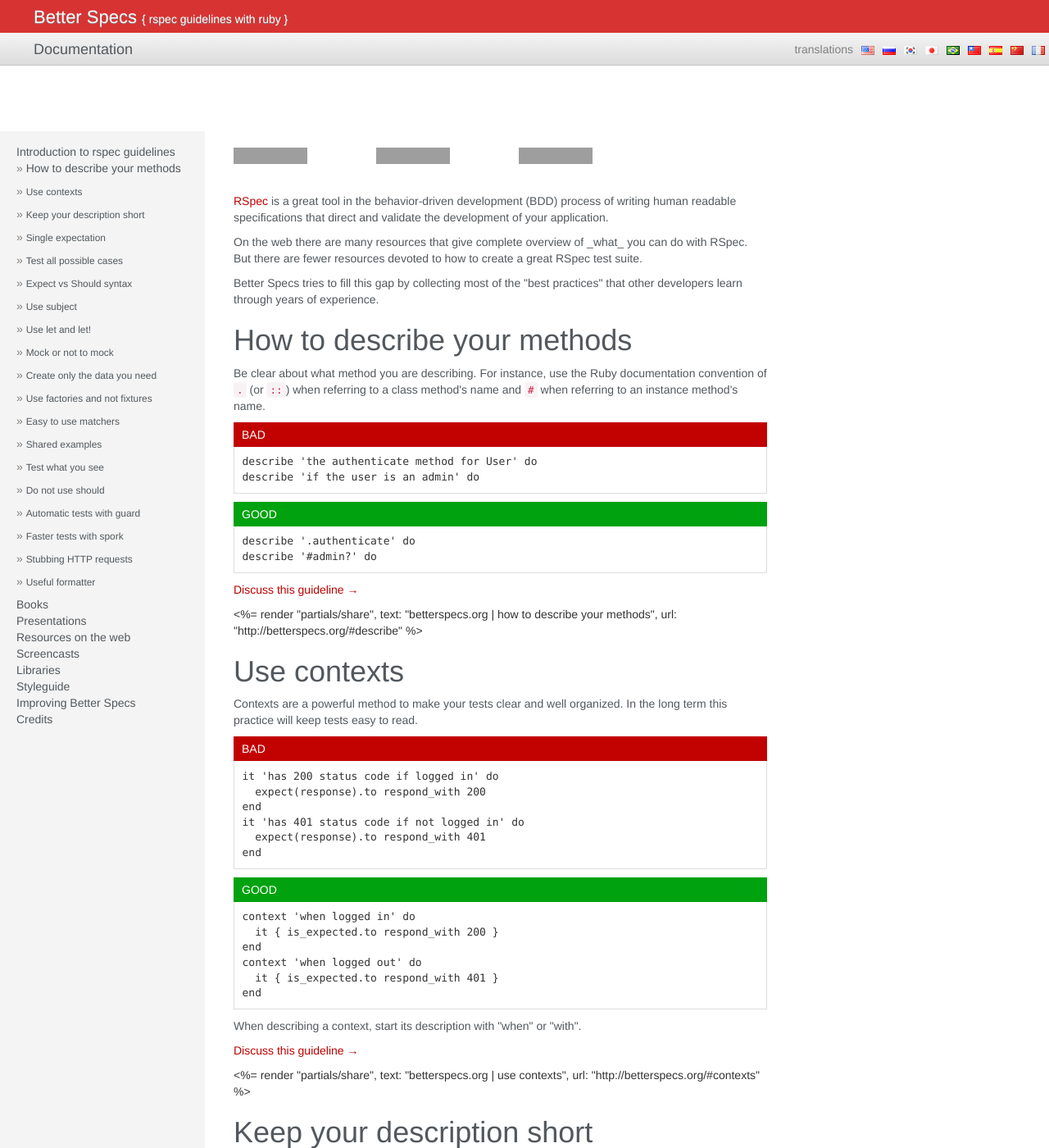
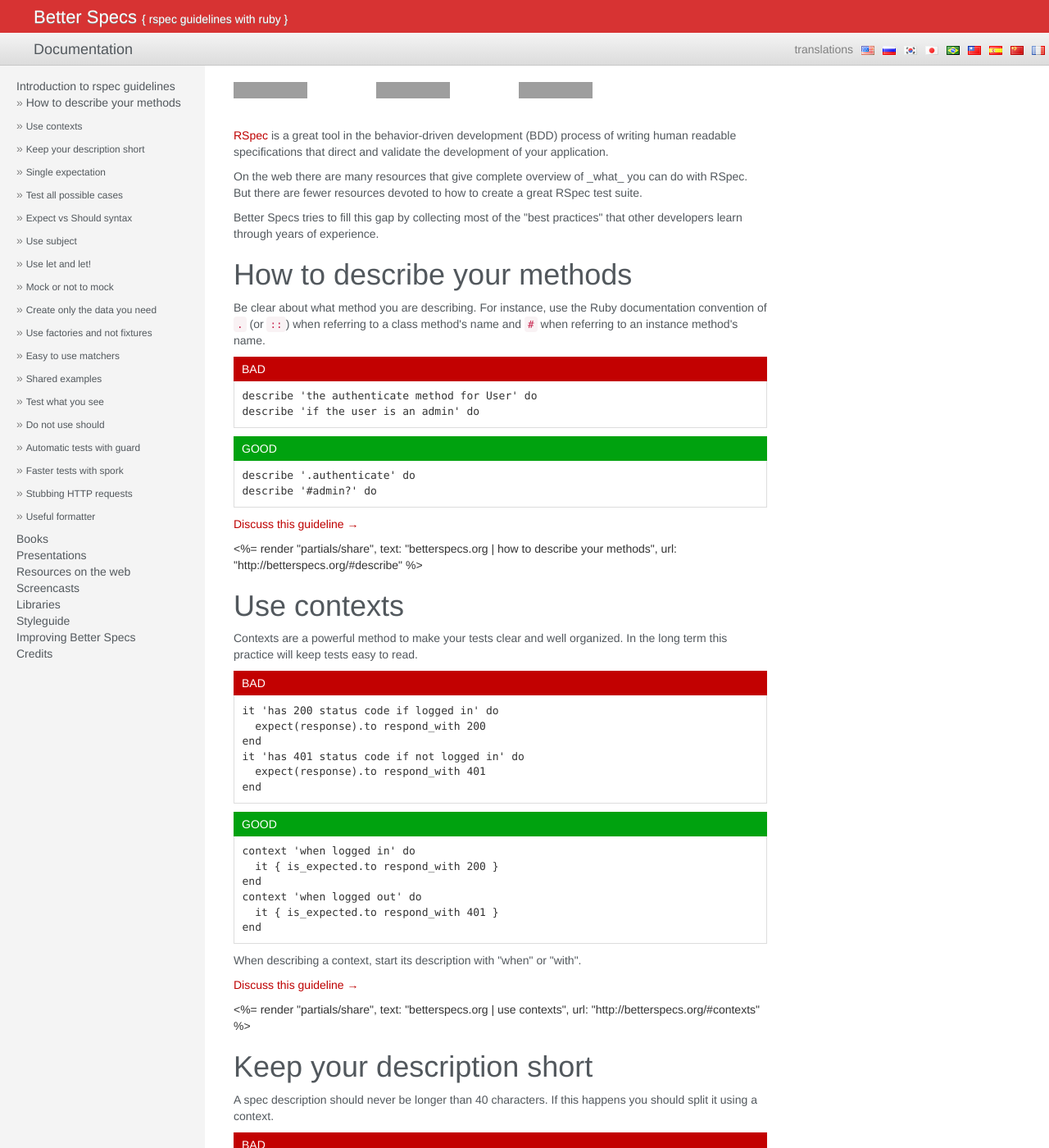
Before and after one commit to akz92/akz92.github.io, a Jekyll site: the page built from index.html, in a window 1280 px wide and 1400 px high. Shown: the whole window at 82% size. Built offline with Jekyll 4.4.1, drawn with Linux system fonts in a browser that asks for light colours; grey boxes are pictures that could not be loaded.

Commit message:
Update simple-sidebar.css

```diff
--- a/css/simple-sidebar.css
+++ b/css/simple-sidebar.css
@@ -7,8 +7,6 @@
 /* Toggle Styles */
 
 #wrapper {
-    padding-top: 80px;
-    box-sizing: border-box;
     padding-left: 0;
     -webkit-transition: all 0.5s ease;
     -moz-transition: all 0.5s ease;
```
